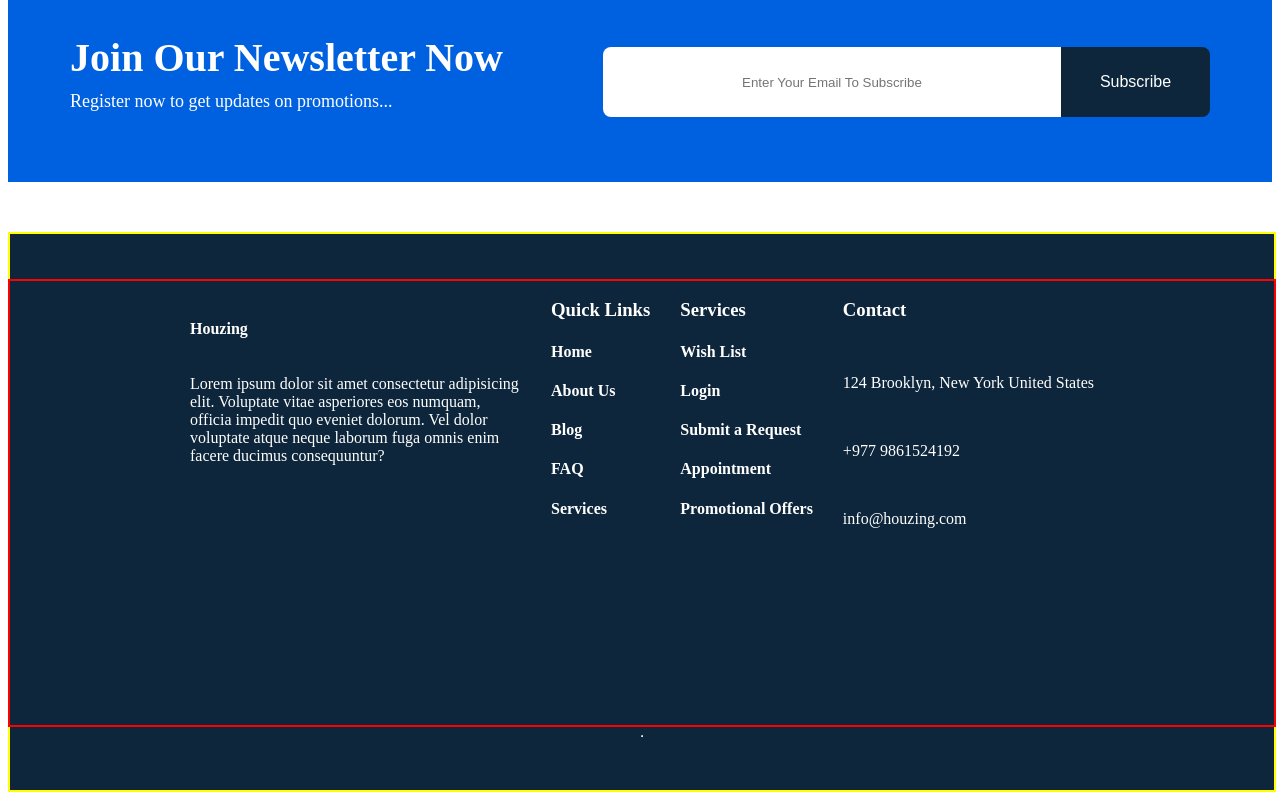
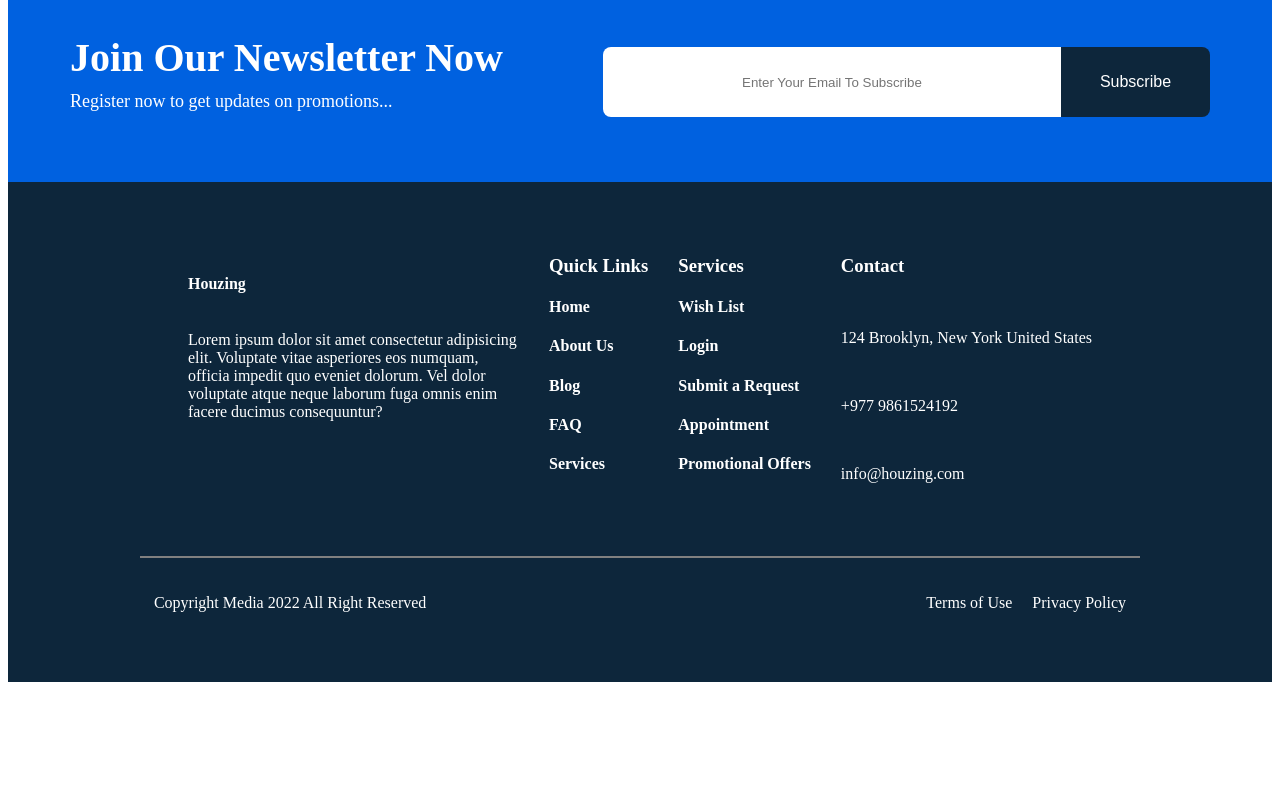
Before and after one commit to Dinesh-jrr/Real-State, a React (Vite) app: page / in a window 1280 px wide. Shown: the part 8176-8976 px from the top of the page. After the commit the page ends 8866 px from the top, so only its background shows below. Built offline with nearby package versions, Linux system fonts and the light colour scheme.

Commit message:
footer section completed

```diff
--- a/src/Components/Footer/Footer.css
+++ b/src/Components/Footer/Footer.css
@@ -1,18 +1,18 @@
 .footer{
-    height:556px;
+    height:500px;
     width:100%;
-    border:2px solid yellow;
     display: flex;
     flex-direction: column;
     align-items: center;
     background-color: rgb(13, 38, 59);
     justify-content: center;
     color:white;
+    margin-top: 0px;
+    border:none;
 }
 .footer-top{
-    height:80%;
+    height:60%;
     width:100%;
-    border:2px solid red;
     display: flex;
     flex-direction: row;
     gap:30px;
@@ -28,3 +28,25 @@
     color:white;
     font-size: 16px;
 }
+
+.footer-down{
+    display: flex;
+    flex-direction: row;
+    gap:500px;
+    align-items: center;
+}
+.down-terms{
+    display: flex;
+    flex-direction: row;
+    align-items: center;
+    gap:20px;
+}
+
+.footer-hr {
+    border: none;
+    height: 2px;
+    background: gray;
+    margin: 20px 0;
+    width: 80%;
+    max-width: 1000px;
+}
--- a/src/Components/Footer/Footer.jsx
+++ b/src/Components/Footer/Footer.jsx
@@ -50,9 +50,13 @@ function Footer(){
                 </div>
 
             </div>
-            <hr />
+            <hr className="footer-hr" />
             <div className="footer-down">
-
+                <p>Copyright Media 2022 All Right Reserved</p>
+                <div className="down-terms">
+                    <p>Terms of Use</p>
+                    <p>Privacy Policy</p>
+                </div>
             </div>
         </div>
     )
--- a/src/Components/Subscribe/Subscribe.css
+++ b/src/Components/Subscribe/Subscribe.css
@@ -7,7 +7,8 @@
     justify-content: center;
     gap:100px;
     background-color: rgb(0, 97, 224);
-    margin-bottom: 50px;
+    margin-bottom: 0px;
+    border:none;
 }
 .subscribe-left h3{
     font-size: 40px;
```
